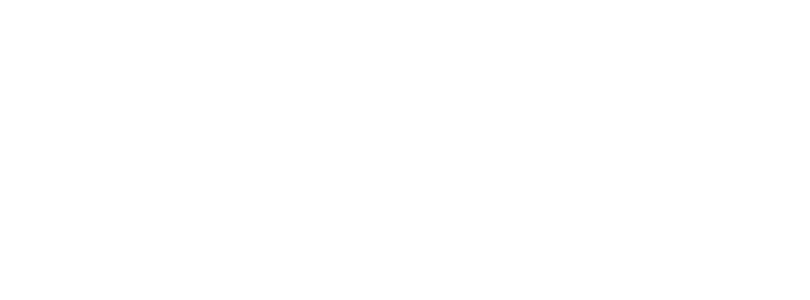
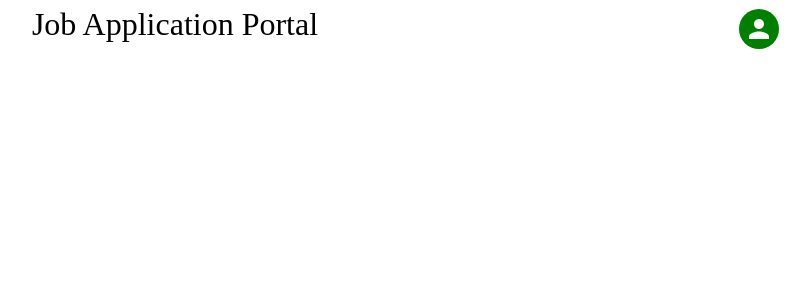
Before and after one commit to ahegde3/job-application-portal-fe, a React (Create React App) app: page /home in a window 1280 px wide. Before the commit this address had no page. Shown: the top 300 px of the page, without its empty margins (465-1275 px from the left). Built offline with nearby package versions, Linux system fonts and the light colour scheme.

Commit message:
navbar done

```diff
--- a/package.json
+++ b/package.json
@@ -5,6 +5,7 @@
   "dependencies": {
     "@emotion/react": "^11.11.1",
     "@emotion/styled": "^11.11.0",
+    "@material-ui/core": "^4.12.4",
     "@mui/icons-material": "^5.14.16",
     "@mui/lab": "^5.0.0-alpha.151",
     "@mui/material": "^5.14.16",
--- a/src/App.js
+++ b/src/App.js
@@ -1,6 +1,7 @@
 import Logo from "./component/Logo";
 import "./App.css";
 import Login from "./screen/Login";
+import Home from "./screen/Home";
 import { BrowserRouter, Routes, Route, Link } from "react-router-dom";
 
 function App() {
@@ -8,6 +9,7 @@
     <BrowserRouter>
       <Routes>
         <Route path="/" element={<Login />} />
+        <Route path="/home" element={<Home />} />
       </Routes>
     </BrowserRouter>
   );
--- a/src/component/Navbar.jsx
+++ b/src/component/Navbar.jsx
@@ -1,10 +1,44 @@
-import React from "react";
-import { Logo } from "./Logo";
+import { useState } from "react";
+import Logo from "./Logo";
+import Avatar from "@mui/material/Avatar";
+import Button from "@material-ui/core/Button";
+import Box from "@mui/material/Box";
+import Menu from "@material-ui/core/Menu";
+import MenuItem from "@material-ui/core/MenuItem";
+import Fade from "@material-ui/core/Fade";
 
 export default function Navbar() {
+  const [anchorEl, setAnchorEl] = useState(null);
+  const open = Boolean(anchorEl);
+
+  const handleClick = (event) => {
+    setAnchorEl(event.currentTarget);
+  };
+
+  const handleClose = () => {
+    setAnchorEl(null);
+  };
   return (
-    <div>
+    <div style={{}}>
       <Logo />
+      <Button
+        style={{ position: "absolute", right: "24px", top: "3px" }}
+        onClick={handleClick}
+      >
+        <Avatar sx={{ bgcolor: "green" }} />
+      </Button>
+      <Menu
+        id="fade-menu"
+        anchorEl={anchorEl}
+        keepMounted
+        open={open}
+        onClose={handleClose}
+        TransitionComponent={Fade}
+        style={{ marginTop: "36px" }}
+      >
+        <MenuItem onClick={handleClose}>Update Profile</MenuItem>
+        <MenuItem onClick={handleClose}>Logout</MenuItem>
+      </Menu>
     </div>
   );
 }
--- a/src/screen/Home.jsx
+++ b/src/screen/Home.jsx
@@ -0,0 +1,10 @@
+import React from "react";
+import Navbar from "../component/Navbar";
+
+export default function Home() {
+  return (
+    <div>
+      <Navbar />
+    </div>
+  );
+}
--- a/src/screen/Login.jsx
+++ b/src/screen/Login.jsx
@@ -1,4 +1,5 @@
 import { useState } from "react";
+import { useNavigate } from "react-router-dom";
 import Avatar from "@mui/material/Avatar";
 import Button from "@mui/material/Button";
 import CssBaseline from "@mui/material/CssBaseline";
@@ -25,14 +26,16 @@
 
 export default function Login() {
   const [tabValue, setTabValue] = useState("Candidate");
+  const navigate = useNavigate();
 
   const handleSubmit = (event) => {
     event.preventDefault();
-    const data = new FormData(event.currentTarget);
-    console.log({
-      email: data.get("email"),
-      password: data.get("password"),
-    });
+    navigate("/home");
+    // const data = new FormData(event.currentTarget);
+    // console.log({
+    //   email: data.get("email"),
+    //   password: data.get("password"),
+    // });
   };
 
   return (
```
Also changed, not shown: 1 other file (tests, documents, lock files or other folders).
